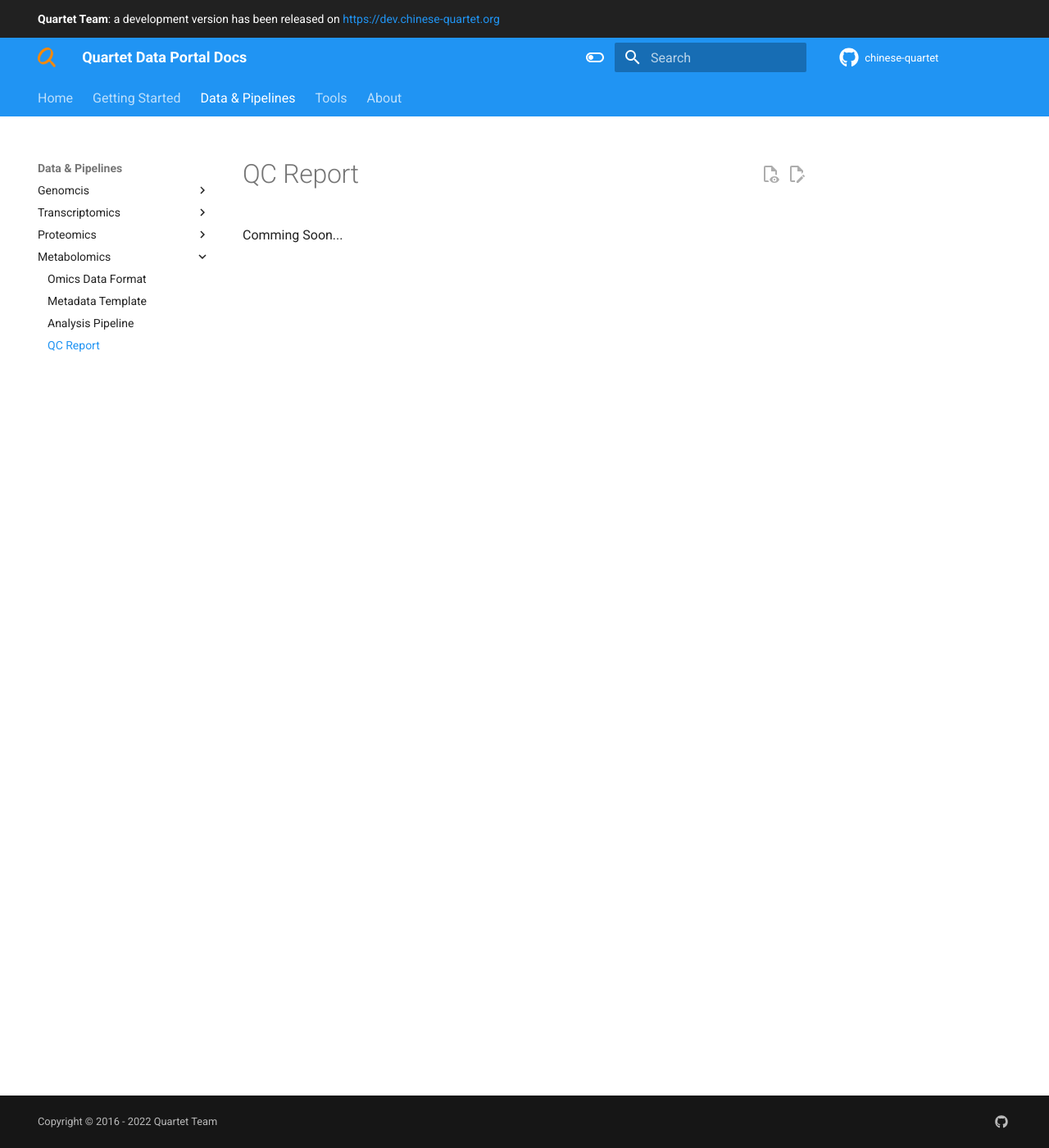
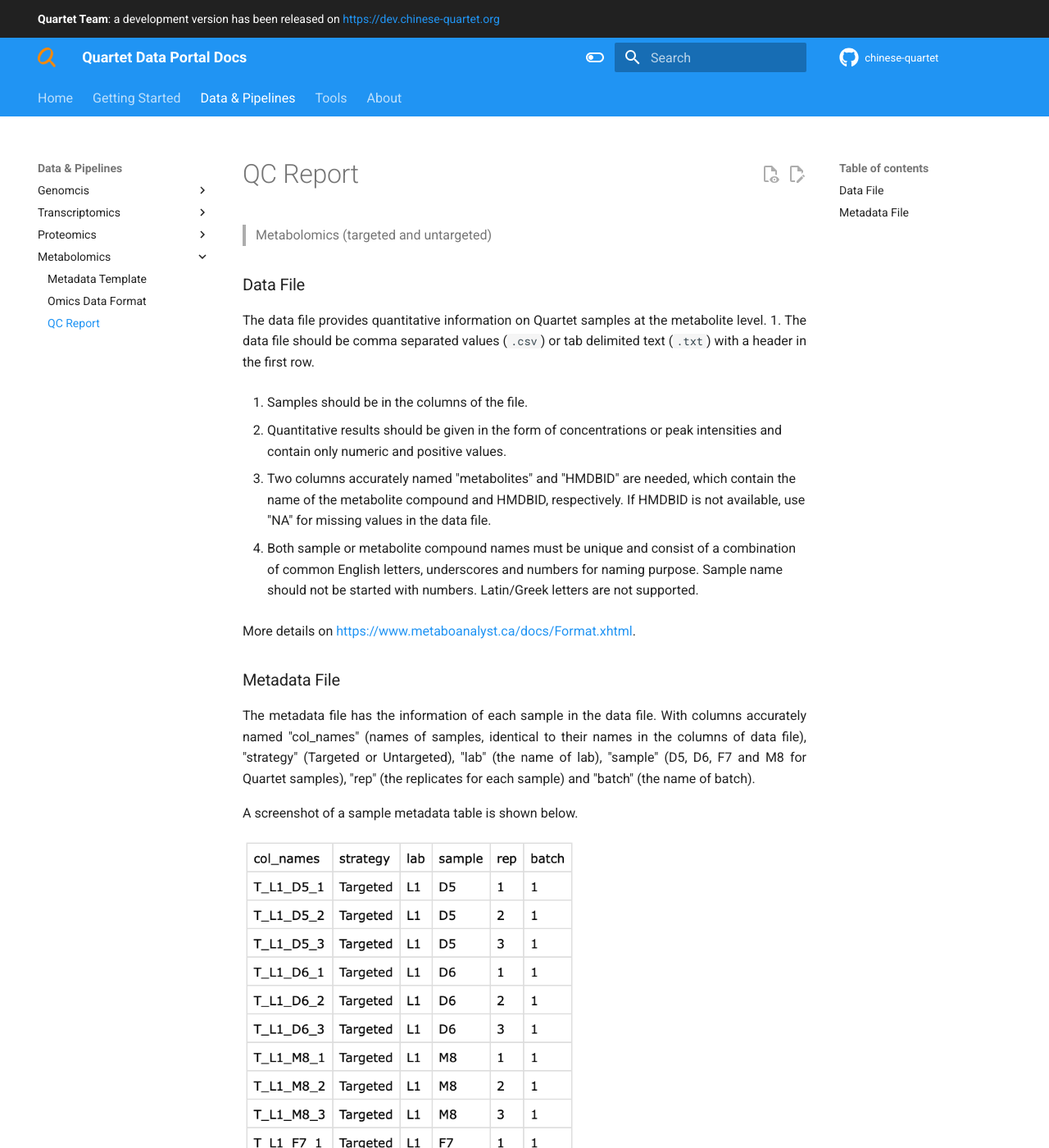
Before and after one commit to chinese-quartet/docs.chinese-quartet.org, an MkDocs documentation site: the page built from docs/data_pipelines/metabolomics/qc_report.md, in a window 1280 px wide and 1400 px high. Shown: the whole window at 82% size. Built offline with MkDocs 1.6.1 and Material for MkDocs 9.7.7, drawn with Linux system fonts in a browser that asks for light colours.

Commit message:
Improve doc structure.

```diff
--- a/docs/data_pipelines/metabolomics/qc_report.md
+++ b/docs/data_pipelines/metabolomics/qc_report.md
@@ -1 +1,22 @@
-Comming Soon...
+> Metabolomics (targeted and untargeted)
+### Data File
+The data file provides quantitative information on Quartet samples at the metabolite level.
+1. The data file should be comma separated values (`.csv`) or tab delimited text (`.txt`) with a header in the first row.
+
+2. Samples should be in the columns of the file.
+
+3. Quantitative results should be given in the form of concentrations or peak intensities and contain only numeric and positive values.
+
+4. Two columns accurately named "metabolites" and "HMDBID" are needed, which contain the name of the metabolite compound and HMDBID, respectively. If HMDBID is not available, use "NA" for missing values in the data file.
+
+5. Both sample or metabolite compound names must be unique and consist of a combination of common English letters, underscores and numbers for naming purpose. Sample name should not be started with numbers. Latin/Greek letters are not supported.
+
+More details on [https://www.metaboanalyst.ca/docs/Format.xhtml](https://www.metaboanalyst.ca/docs/Format.xhtml).
+
+### Metadata File
+The metadata file has the information of each sample in the data file.
+With columns accurately named "col_names" (names of samples, identical to their names in the columns of data file), "strategy" (Targeted or Untargeted), "lab" (the name of lab), "sample" (D5, D6, F7 and M8 for Quartet samples), "rep" (the replicates for each sample) and "batch" (the name of batch).
+
+A screenshot of a sample metadata table is shown below.
+
+![Metabolomics Sample Data](../../assets/images/metabolomics-sample-data.png){ width="60%" }
--- a/mkdocs.yml
+++ b/mkdocs.yml
@@ -82,24 +82,26 @@ nav:
       - 'Interactive Visualization': getting_started/interactive_visualization.md
   - 'Data & Pipelines':
     - Genomcis:
+      - 'Introduction': data_pipelines/genomics/intro.md
+      - 'Metadata Template': data_pipelines/genomics/metadata_template.md
       - 'Omics Data Format': data_pipelines/genomics/omics_data_format.md
-      - 'Metadata Template': data_pipelines/genomics/metadata_template.md
       - 'Analysis Pipeline': data_pipelines/genomics/analysis_pipeline.md
       - 'QC Report': data_pipelines/genomics/qc_report.md
     - Transcriptomics:
+      - 'Introduction': data_pipelines/transcriptomics/intro.md
+      - 'Metadata Template': data_pipelines/transcriptomics/metadata_template.md
       - 'Omics Data Format': data_pipelines/transcriptomics/omics_data_format.md
-      - 'Metadata Template': data_pipelines/transcriptomics/metadata_template.md
       - 'Analysis Pipeline': data_pipelines/transcriptomics/analysis_pipeline.md
       - 'QC Report': data_pipelines/transcriptomics/qc_report.md
     - Proteomics:
+      - 'Metadata Template': data_pipelines/proteomics/metadata_template.md
       - 'Omics Data Format': data_pipelines/proteomics/omics_data_format.md
-      - 'Metadata Template': data_pipelines/proteomics/metadata_template.md
-      - 'Analysis Pipeline': data_pipelines/proteomics/analysis_pipeline.md
+      # - 'Analysis Pipeline': data_pipelines/proteomics/analysis_pipeline.md
       - 'QC Report': data_pipelines/proteomics/qc_report.md
     - Metabolomics:
+      - 'Metadata Template': data_pipelines/metabolomics/metadata_template.md
       - 'Omics Data Format': data_pipelines/metabolomics/omics_data_format.md
-      - 'Metadata Template': data_pipelines/metabolomics/metadata_template.md
-      - 'Analysis Pipeline': data_pipelines/metabolomics/analysis_pipeline.md
+      # - 'Analysis Pipeline': data_pipelines/metabolomics/analysis_pipeline.md
       - 'QC Report': data_pipelines/metabolomics/qc_report.md
   - Tools:
     - 'Data Repo': tools/data_repo.md
```
Also changed, not shown: docs/data_pipelines/genomics/intro.md (added, +9 -0 lines), docs/data_pipelines/metabolomics/omics_data_format.md (deleted, +0 -21 lines), docs/data_pipelines/proteomics/omics_data_format.md (deleted, +0 -15 lines), docs/data_pipelines/proteomics/qc_report.md (+15 -1 lines), docs/data_pipelines/transcriptomics/intro.md (added, +9 -0 lines).
